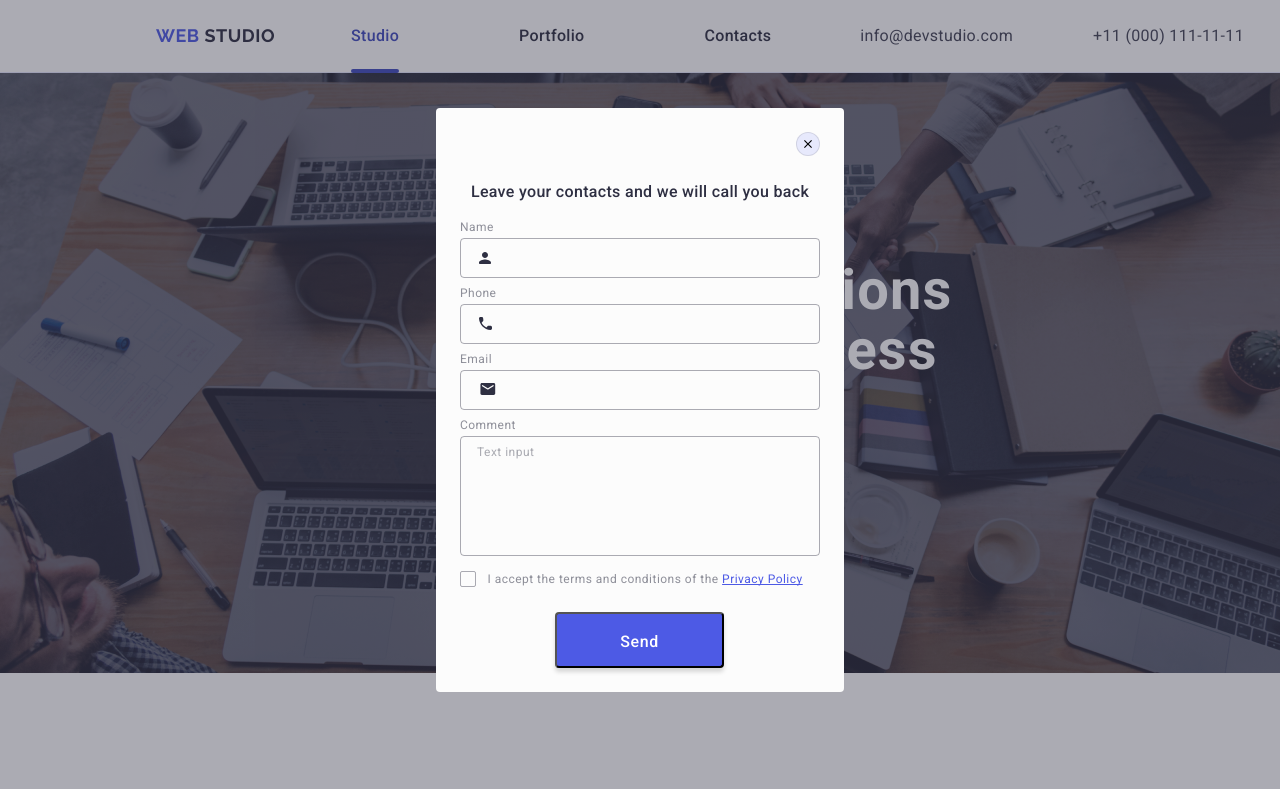
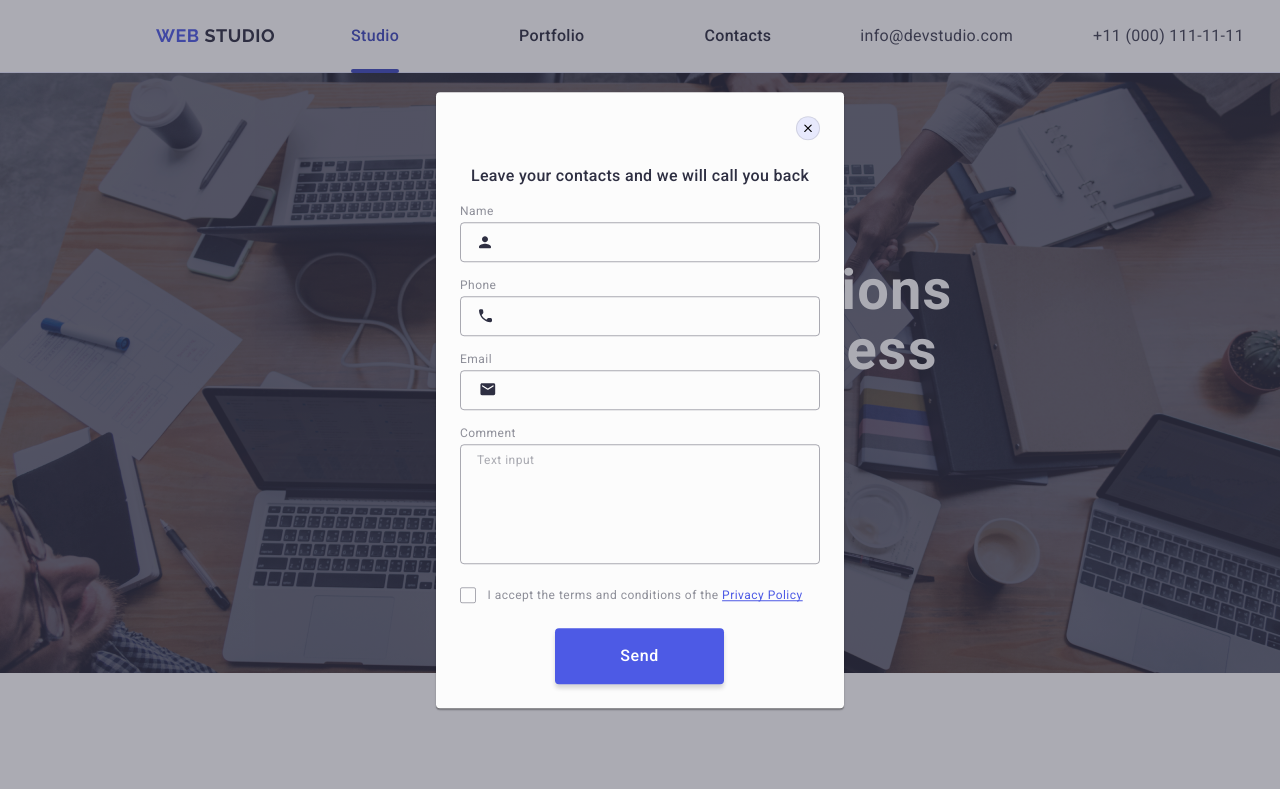
Before and after one commit to Dmytro-Horbachov/goit-markup-hw-05, a plain HTML site: page index.html in a window 1280 px wide. Shown: the top 789 px of the page. Drawn offline with nearby package versions, Linux system fonts and the light colour scheme.

Commit message:
dz005-v003

```diff
--- a/css/styles.css
+++ b/css/styles.css
@@ -643,7 +643,7 @@ gap: 40px;
     opacity: 0;
     visibility: hidden;
     position: none;
-    transition: opacity 250ms cubic-bezier(0.4, 0, 0.2, 1) visibility 250ms cubic-bezier(0.4, 0, 0.2, 1);
+    transition: opacity 250ms cubic-bezier(0.4, 0, 0.2, 1), visibility 250ms cubic-bezier(0.4, 0, 0.2, 1);
 
 }
 .is-open{
@@ -662,10 +662,8 @@ gap: 40px;
     min-height: 584px;
     border-radius: 4px;
     transition: transform 250ms cubic-bezier(0.4, 0, 0.2, 1);
-    padding-top: 72px;
-    padding-left: 24px;
-    padding-right: 24px;
-    /*box-shadow: 0 1px 1px 0 rgba(0, 0, 0, 0.14), 0 1px 3px 0 rgba(0, 0, 0, 0.12), 0 2px 1px 0 rgba(0, 0, 0, 0.2);*/
+    padding: 72px 24px 24px 24px;
+    box-shadow: 0 1px 1px 0 rgba(0, 0, 0, 0.14), 0 1px 3px 0 rgba(0, 0, 0, 0.12), 0 2px 1px 0 rgba(0, 0, 0, 0.2);
 
 }
 
@@ -683,7 +681,7 @@ gap: 40px;
  display: flex;
  justify-content: center;
  align-items: center;
- transition: background-color 250ms cubic-bezier(0.4, 0, 0.2, 1) border 250ms cubic-bezier(0.4, 0, 0.2, 1);
+ transition: background-color 250ms cubic-bezier(0.4, 0, 0.2, 1), border 250ms cubic-bezier(0.4, 0, 0.2, 1);
 }
 .modal-close-btn:hover,
 .modal-close-btn:focus {
@@ -717,7 +715,7 @@ gap: 40px;
 .review-form {}
 
 .review-form-wrapper {
-    margin-bottom: 8px;
+    margin-bottom: 16px;
 }
 
 .review-form-label {
@@ -737,6 +735,7 @@ gap: 40px;
     background-color: transparent;
     padding-left: 38px;
     transition: border-color 250ms cubic-bezier(0.4, 0, 0.2, 1);
+    outline: transparent;
 }
 .review-form-input:focus {
  border-color: #4d5ae5;
@@ -755,10 +754,15 @@ gap: 40px;
   transform: translateY(-50%);
   fill: #2e2f42;
   stroke: 000000;
+  transition: fill 250ms cubic-bezier(0.4, 0, 0.2, 1);
   transition: border-color 250ms cubic-bezier(0.4, 0, 0.2, 1);
 }
 
 .review-form-textare {
+    font-size: 12px;
+    line-height: 1.17;
+    letter-spacing: 0.04em;
+    color: rgba(46, 47, 66, 0.4);
     border: 1px solid rgba(46, 47, 66, 0.4);
     border-radius: 4px;
     width: 100%;
@@ -767,6 +771,7 @@ gap: 40px;
     resize: none;
     padding: 8px 16px;
     transition: border-color 250ms cubic-bezier(0.4, 0, 0.2, 1);
+    outline: transparent;
 }
 .review-form-textare::placeholder{
     font-size: 12px;
@@ -787,8 +792,9 @@ gap: 40px;
 
 .review-form-checkbox-privacy:checked + .review-form-checkbox-label .review-form-custom-checkbox {
     background-color: #404bbf;
-    fill: #FFFFFF;
+    fill: #F4F4FD;
     border-color: #404bbf;
+    border: none;
 }
 .review-form-checkbox-privacy:focus + .review-form-checkbox-label .review-form-custom-checkbox {
  outline: 1px solid #404bbf; ;
@@ -805,6 +811,7 @@ gap: 40px;
     cursor: pointer;
     fill: transparent;
     margin-right: 8px;
+    transition: background-color 250ms cubic-bezier(0.4, 0, 0.2, 1), border 250ms cubic-bezier(0.4, 0, 0.2, 1), fill 250ms cubic-bezier(0.4, 0, 0.2, 1);
 }
 .review-form-custom-checkbox-svg {
 
@@ -824,9 +831,10 @@ gap: 40px;
 }
 
 .review-form-submit-btn {
+    display: block;
     border-radius: 4px;
     padding: 16px 32px;
-    width: 169px;
+    min-width: 169px;
     height: 56px;
     box-shadow: 0 4px 4px 0 rgba(0, 0, 0, 0.15);
     background: #4d5ae5;
@@ -837,6 +845,8 @@ gap: 40px;
     text-align: center;
     color: #fff;
     margin-left: 95px;
+    border: none;
+    transition: background-color 250ms cubic-bezier(0.4, 0, 0.2, 1);
 }
 
 /*/Modal review form*/
--- a/index.html
+++ b/index.html
@@ -413,10 +413,8 @@
         </ul>
         </div>
         </div>
-    </footer>
 
     <!-- Modal-->
-
 <div class="backdrop is-open">
     <div class="modal">
         <button type="button" class="modal-close-btn">
@@ -431,16 +429,9 @@
             <div class="review-form-wrapper">
                 <label for="user-name" class="review-form-label">Name</label>
                 <div class="review-form-input-svg">
-                  <input
-                   type="text"
-                   class="review-form-input"
-                   name="user-name"
-                   id="user-name"
-                   pattern="[a-zA-Zа-яА-ЯіІїЇєЄ']+"
-                   title="Dmytro"
-                   required
-                   />
-                   <svg class="review-form-icon-svg" width="18" height="18">
+                    <input type="text" class="review-form-input" name="user-name" id="user-name"
+                        pattern="[a-zA-Zа-яА-ЯіІїЇєЄ']+" title="Dmytro" required />
+                    <svg class="review-form-icon-svg" width="18" height="24">
                         <use href="./images/icons.svg#icon-avatar"></use>
                     </svg>
                 </div>
@@ -448,14 +439,8 @@
             <div class="review-form-wrapper">
                 <label for="user-tel" class="review-form-label">Phone</label>
                 <div class="review-form-input-svg">
-                    <input type="tel"
-                    class="review-form-input"
-                    name="user-tel"
-                    id="user-tel"
-                    pattern="[0-9]{3}-[0-9]{3}-[0-9]{2}-[0-9]{2}"
-                    title="xxx-xxx-xx-xx"
-                    required
-                     />
+                    <input type="tel" class="review-form-input" name="user-tel" id="user-tel"
+                        pattern="[0-9]{3}-[0-9]{3}-[0-9]{2}-[0-9]{2}" title="xxx-xxx-xx-xx" required />
                     <svg class="review-form-icon-svg" width="18" height="24">
                         <use href="./images/icons.svg#icon-phone"></use>
                     </svg>
@@ -464,37 +449,22 @@
             <div class="review-form-wrapper">
                 <label for="user-email" class="review-form-label">Email</label>
                 <div class="review-form-input-svg">
-                    <input type="email"
-                    class="review-form-input"
-                    name="user-email"
-                    id="user-email"
-                    pattern="[a-zA-Zа-яА-ЯіІїЇєЄ'@0-9]+"
-                    required
-                     />
+                    <input type="email" class="review-form-input" name="user-email" id="user-email"
+                        pattern="[a-zA-Zа-яА-ЯіІїЇєЄ'@0-9]+" required />
                     <svg class="review-form-icon-svg" width="24" height="26">
                         <use href="./images/icons.svg#icon-email"></use>
                     </svg>
                 </div>
             </div>
             <div class="review-form-wrapper">
-                    <label for="user-textare" class="review-form-label">Comment</label>
-                    <textarea
-                    class="review-form-textare"
-                    name="user-textare"
-                    id="user-textare"
-                    placeholder="Text input"
-                    required
-                    ></textarea>
+                <label for="user-comment" class="review-form-label">Comment</label>
+                <textarea class="review-form-textare" name="user-comment" id="user-comment" placeholder="Text input"
+                    required></textarea>
             </div>
             <div class="review-form-checkbox">
-                    <input type="checkbox"
-                    class="review-form-checkbox-privacy visually-hidden"
-                    name="privacy-policy"
-                    value="true"
-                    id="privacy-policy"
-                    required
-                    />
-                    <label for="privacy-policy" class="review-form-checkbox-label">
+                <input type="checkbox" class="review-form-checkbox-privacy visually-hidden" name="user-privacy"
+                    value="true" id="user-privacy" required />
+                <label for="user-privacy" class="review-form-checkbox-label">
                     <span class="review-form-custom-checkbox">
                         <svg class="review-form-custom-checkbox-svg" width="10" height="8">
                             <use href="./images/icons.svg#icon-checkmarks"></use>
@@ -513,5 +483,7 @@
 </div>
 <!-- /Modal-->
 
+    </footer>
+
 </body>
 </html>
```
Lines whose indentation alone changed are shown as unchanged.
